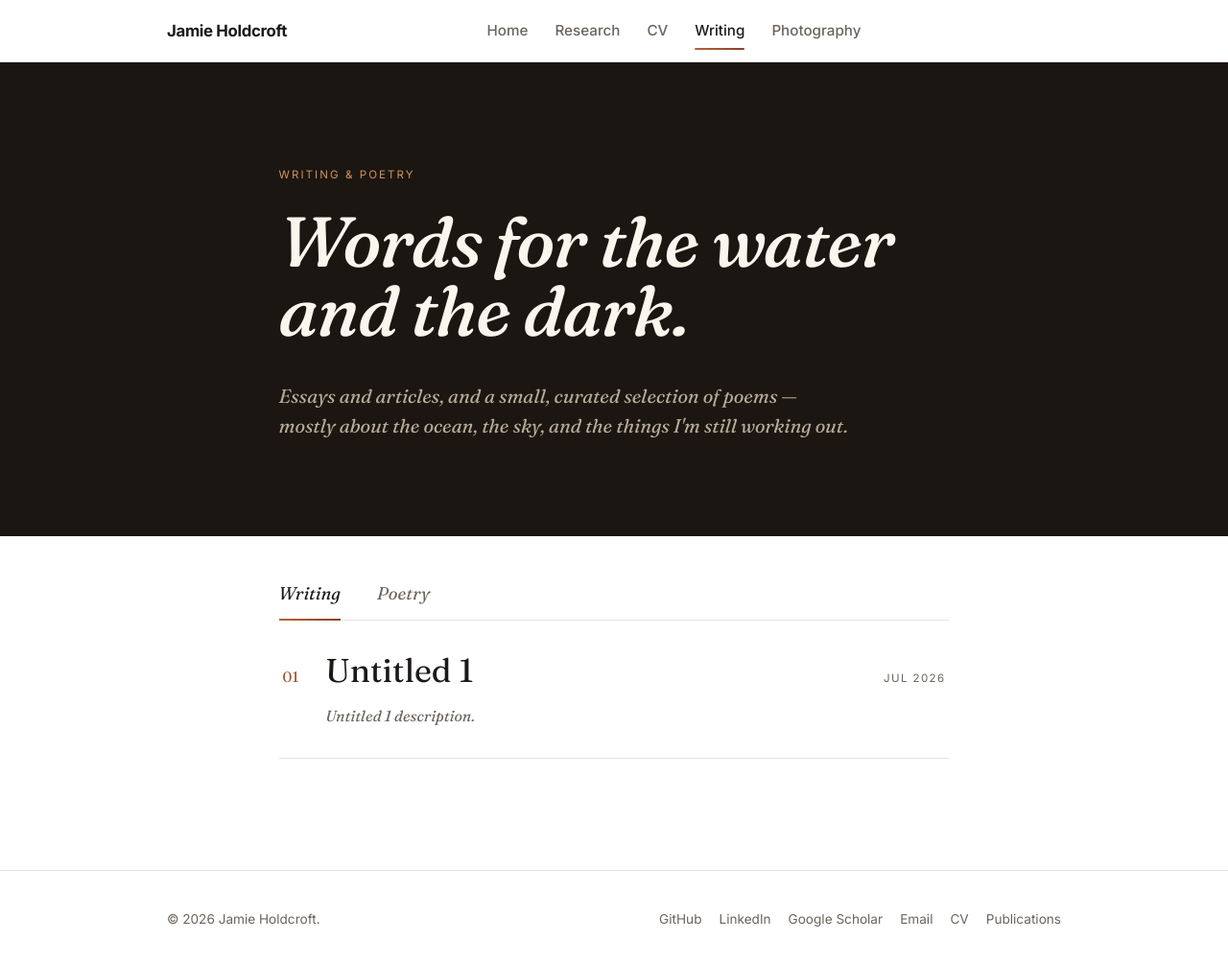
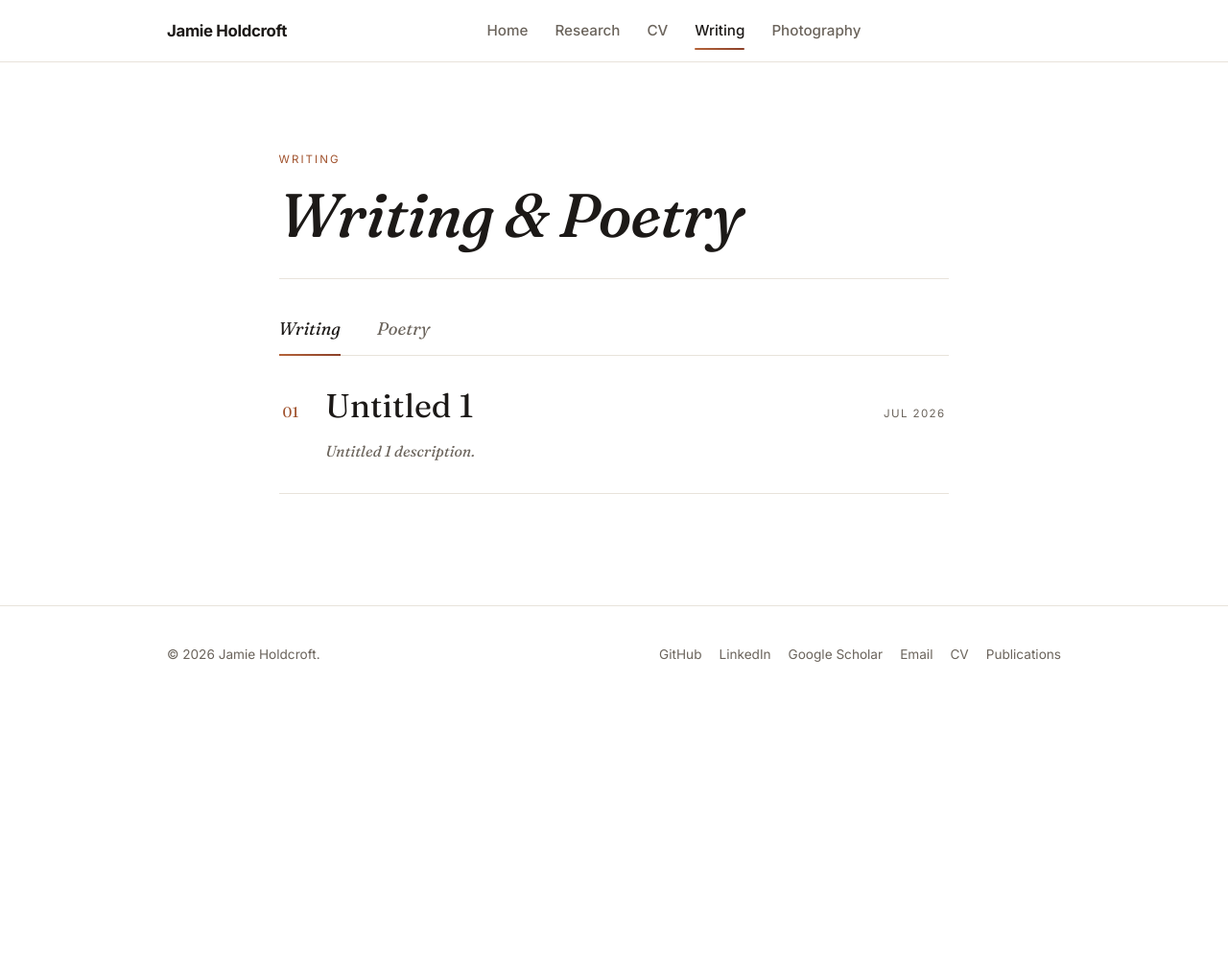
Before and after one commit to JamieHoldcroft/jamieholdcroft.github.io, a Jekyll site: the page built from writing.html, in a window 1280 px wide and 1010 px high. Shown: the top 1005 px of the window at 96% size. Built offline with Jekyll 4.4.1, drawn with Linux system fonts in a browser that asks for light colours.

Commit message:
Simplify Writing masthead: clean 'Writing & Poetry', drop dark band and blurb

```diff
--- a/css/style.css
+++ b/css/style.css
@@ -388,35 +388,30 @@ h1.literary-heading {
    numbered editorial index on white. Fraunces literary type throughout. */
 .writing-column { max-width: 74ch; margin: 0 auto; }
 
-/* Full-bleed dark masthead */
+/* Light, classic masthead — simple title, elegantly set, with a hairline. */
 .writing-hero {
-  background: #1b1611;
-  color: #f5efe4;
-  padding: 108px 0 80px;
+  padding: 92px 0 0;
 }
 .writing-hero .eyebrow {
-  color: #d3925f;
+  color: var(--accent);
   display: block;
-  margin-bottom: 24px;
+  margin-bottom: 16px;
 }
 .writing-hero h1 {
   font-family: var(--font-literary);
   font-style: italic;
   font-weight: 500;
-  font-size: clamp(2.8rem, 7vw, 4.6rem);
-  line-height: 0.98;
+  font-size: clamp(2.6rem, 6vw, 4rem);
+  line-height: 1;
   letter-spacing: -0.015em;
-  color: #faf6ee;
-  max-width: 15ch;
+  color: var(--text);
 }
-.writing-hero .masthead-sub {
-  font-family: var(--font-literary);
-  font-style: italic;
-  font-size: clamp(1.05rem, 2vw, 1.25rem);
-  line-height: 1.55;
-  color: #b8ac9a;
-  max-width: 46ch;
-  margin-top: 24px;
+.writing-hero .writing-rule {
+  width: 100%;
+  height: 1px;
+  border: 0;
+  background: var(--border);
+  margin: 34px 0 0;
 }
 
 /* Tabs — minimal, literary, sitting above the index */
--- a/writing.html
+++ b/writing.html
@@ -6,16 +6,13 @@ paper_page: true
 ---
 <section class="writing-hero">
   <div class="container writing-column">
-    <span class="eyebrow">Writing &amp; Poetry</span>
-    <h1>Words for the water and the dark.</h1>
-    <p class="masthead-sub">
-      Essays and articles, and a small, curated selection of poems — mostly about the
-      ocean, the sky, and the things I'm still working out.
-    </p>
+    <span class="eyebrow">Writing</span>
+    <h1>Writing &amp; Poetry</h1>
+    <hr class="writing-rule" />
   </div>
 </section>
 
-<section class="section" style="padding-top: 48px;">
+<section class="section" style="padding-top: 40px;">
   <div class="container writing-column">
     <div class="writing-toggle">
       <button class="active" data-target="essays-group">Writing</button>
```
